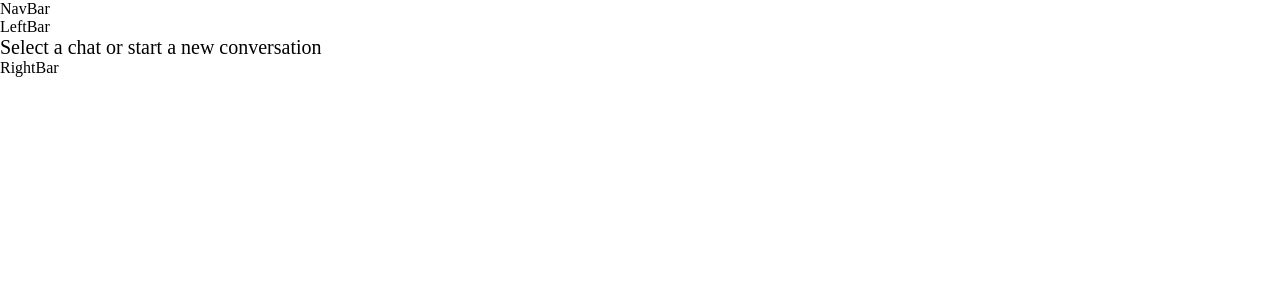
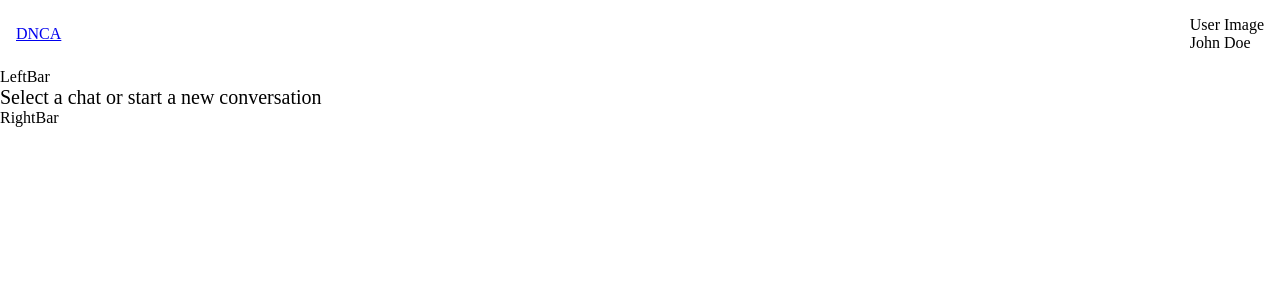
Before and after one commit to Nestortion/Definitely-not-a-Chat-App, a React (Vite) app in the folder client/: page / in a window 1280 px wide. Shown: the top 300 px of the page. Built offline with nearby package versions, Linux system fonts and the light colour scheme.

Commit message:
chore: add NavBar styling

```diff
--- a/client/src/components/NavBar/NavBar.jsx
+++ b/client/src/components/NavBar/NavBar.jsx
@@ -1,3 +1,18 @@
+import './navbar.scss'
+import { Link } from 'react-router-dom'
+
 export default function NavBar() {
-  return <div>NavBar</div>
+  return (
+    <div className="navbar">
+      <div className="left">
+        <Link to="/">
+          <span>DNCA</span>
+        </Link>
+      </div>
+      <div className="right">
+        <div>User Image</div>
+        <div>John Doe</div>
+      </div>
+    </div>
+  )
 }
--- /dev/null
+++ b/client/src/components/NavBar/navbar.scss
@@ -0,0 +1,8 @@
+.navbar {
+  width: 100%;
+  min-height: 64px;
+  padding: 1rem;
+  display: flex;
+  align-items: center;
+  justify-content: space-between;
+}
```
